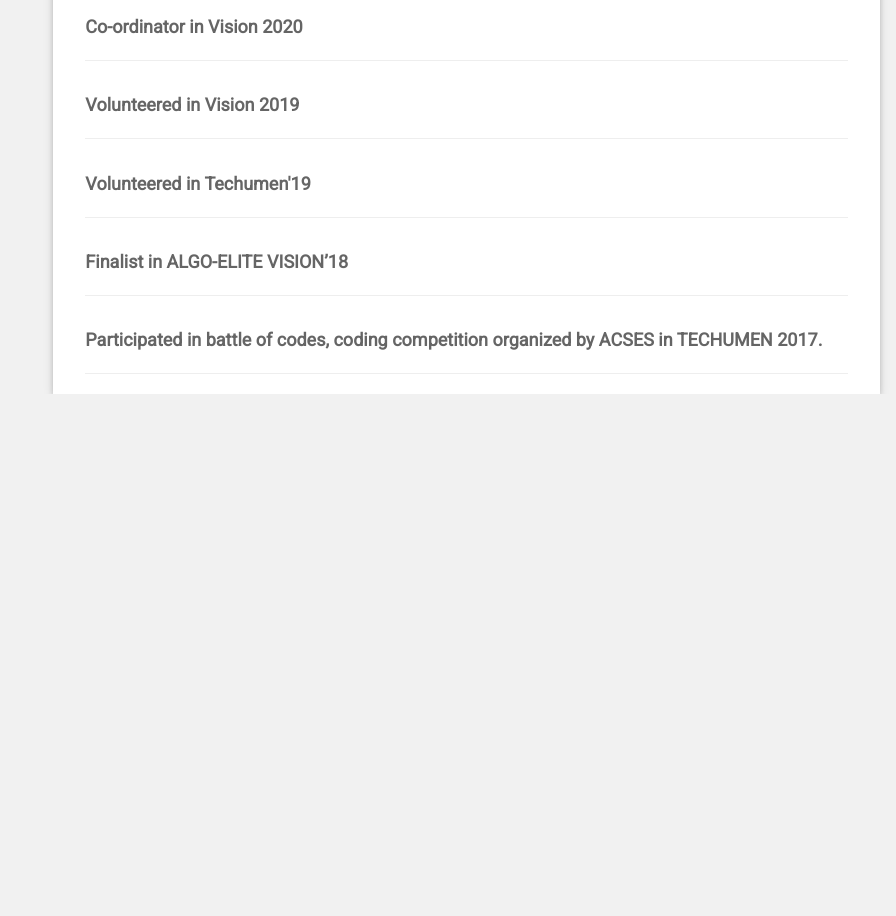
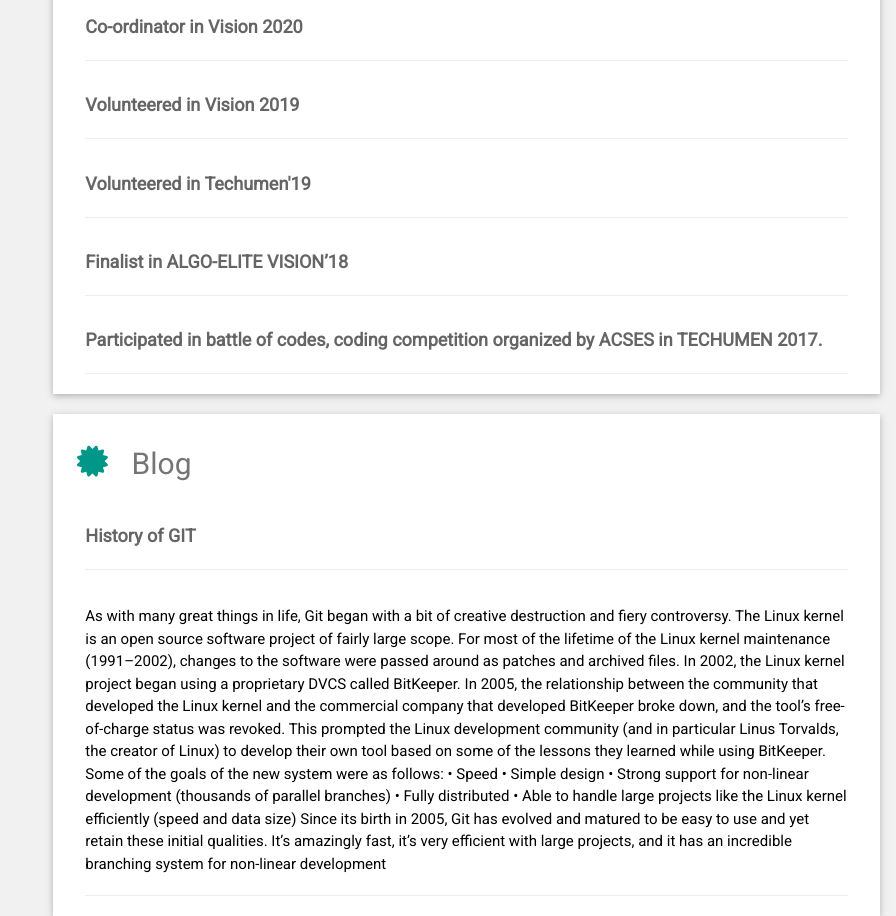
Before and after one commit to Vishalk09/Project, a plain HTML site: page index.html in a window 1280 px wide. Shown: the part 1250-2166 px from the top of the page, without its empty margins (384-1280 px from the left). Before the commit the page ends 1644 px from the top, so only its background shows below. Drawn offline with Linux system fonts and the light colour scheme.

Commit message:
Add files via upload

```diff
--- a/index.html
+++ b/index.html
@@ -41,6 +41,10 @@ html,body,h1,h2,h3,h4,h5,h6 {font-family: "Roboto", sans-serif}
             </div>
           </div>
           <p>Java</p>
+          <div class=" light-grey  round-xlarge  small">
+            <div class=" container  center  round-xlarge  teal" style="width:50%">50%</div>
+          </div>
+          <p>Web Development</p>
           <div class=" light-grey  round-xlarge  small">
             <div class=" container  center  round-xlarge  teal" style="width:50%">50%</div>
           </div>
@@ -134,6 +138,22 @@ html,body,h1,h2,h3,h4,h5,h6 {font-family: "Roboto", sans-serif}
           <h5 class=" opacity " ><b>Participated in battle of codes, coding competition organized by ACSES in TECHUMEN 2017.</b></h5><hr>
         </div>
       </div>
+
+      <div class=" container  card  white" style="margin-top: 20px">
+        <h2 class=" text-grey  padding-16"><i class="fa fa-certificate fa-fw  margin-right  xxlarge  text-teal"></i>Blog <br></h2>
+        <div class=" container">
+          <h5 class=" opacity " ><b>History of GIT </b></h5>
+          <hr>
+        </div>
+        <div class=" container">
+          <p>As with many great things in life, Git began with a bit of creative destruction and fiery controversy.
+The Linux kernel is an open source software project of fairly large scope. For most of the lifetime of the Linux kernel maintenance (1991–2002), changes to the software were passed around as patches and archived files. In 2002, the Linux kernel project began using a proprietary DVCS called BitKeeper.
+In 2005, the relationship between the community that developed the Linux kernel and the commercial company that developed BitKeeper broke down, and the tool’s free-of-charge status was revoked. This prompted the Linux development community (and in particular Linus Torvalds, the creator of Linux) to develop their own tool based on some of the lessons they learned while using BitKeeper. Some of the goals of the new system were as follows:
+• Speed • Simple design • Strong support for non-linear development (thousands of parallel branches) • Fully distributed • Able to handle large projects like the Linux kernel efficiently (speed and data size)
+Since its birth in 2005, Git has evolved and matured to be easy to use and yet retain these initial qualities. It’s amazingly fast, it’s very efficient with large projects, and it has an incredible branching system for non-linear development </p>
+          <hr>
+        </div>
+      </div>
     </div>
   </div>
 
```
